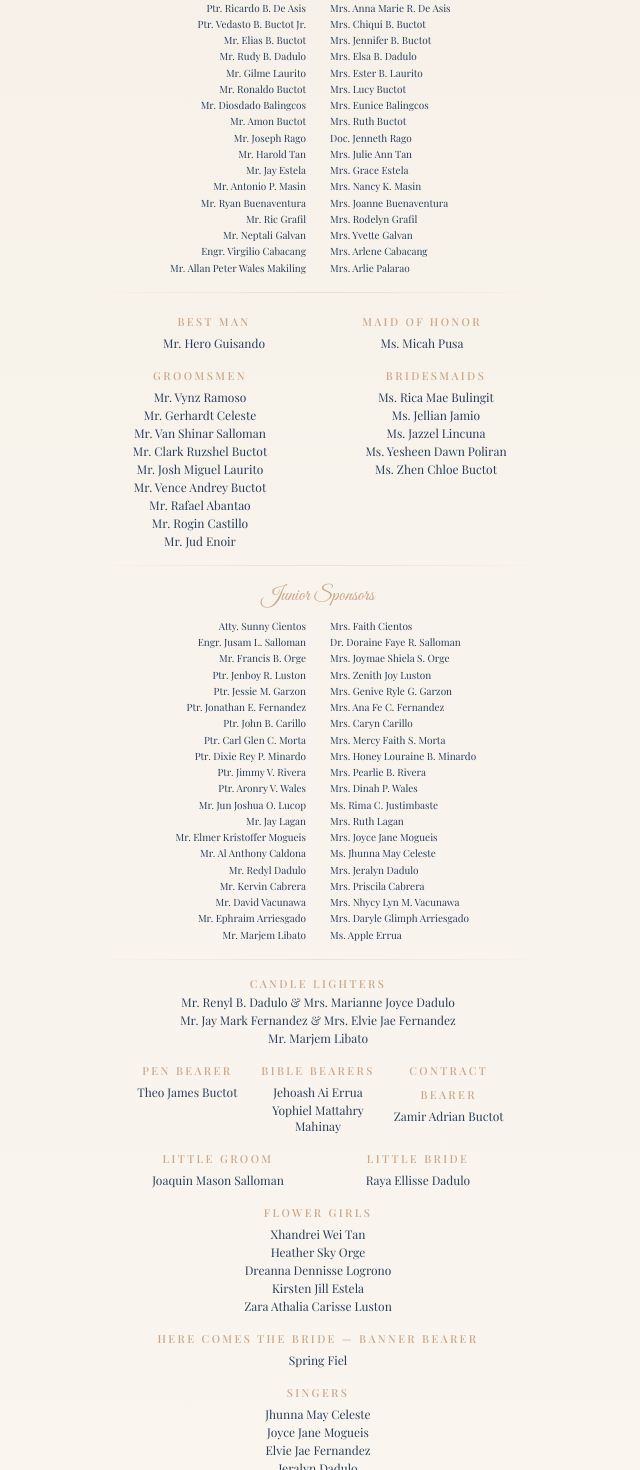
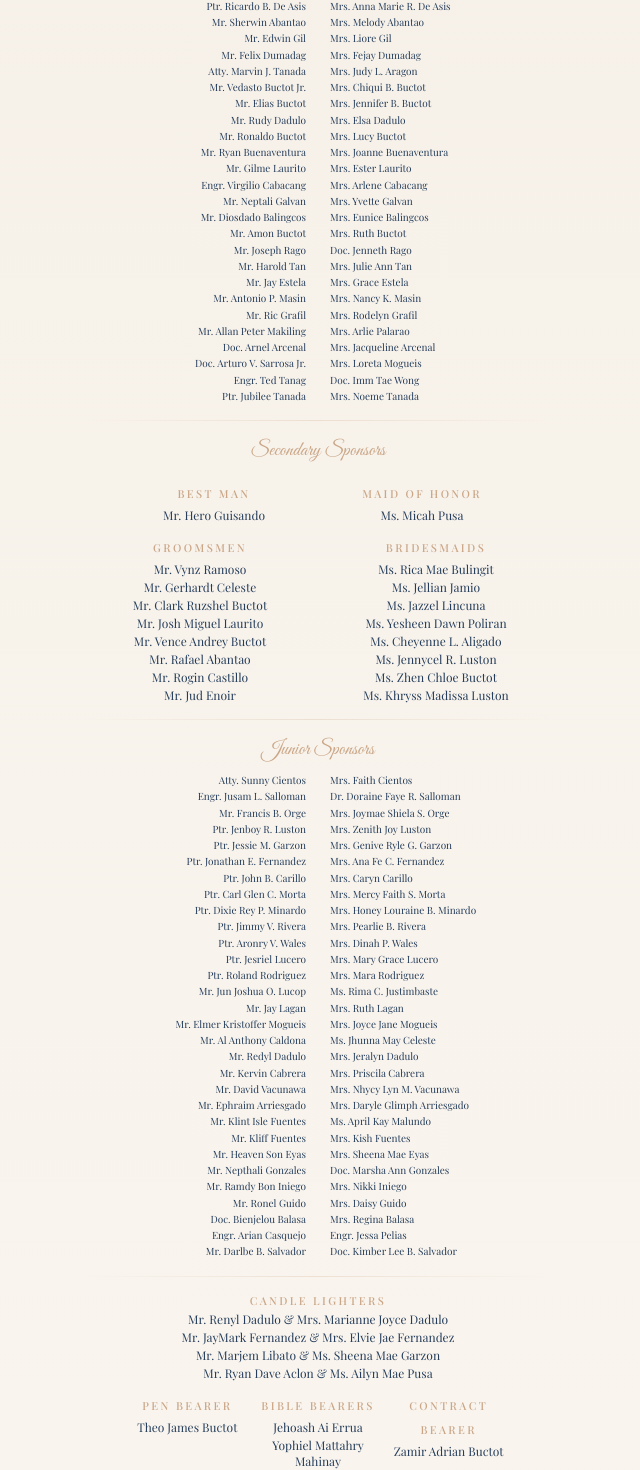
Before and after one commit to Japh09066/wedding-invitation, a Next.js app: page / in a window 1280 px wide. Shown: the part 6017-7487 px from the top of the page, without its empty margins (322-962 px from the left). Built offline with nearby package versions, Linux system fonts and the light colour scheme; no server answers; a web font is replaced by a local one.

Commit message:
Update entourage: expanded principal sponsors, secondary sponsors, candle lighters, flower girls, banner bearer, singers

```diff
--- a/app/components/EntourageSection.tsx
+++ b/app/components/EntourageSection.tsx
@@ -29,10 +29,11 @@ const parentsBride = [
 const officiatingMinisters = [
   'Pastor Joer Barlizo',
   'Pastor Nicanor Buo',
-  'Pastor Mariano Salloman',
 ];
 
 const ninongs = [
+  'Ptr. Mariano R. Salloman Jr.',
+  'Ptr. Benjamin S. Mahinay Jr.',
   'Ptr. Nicolas L. Palarao',
   'Ptr. Bartman M. Barrientos',
   'Ptr. Apolonio A. Pastera',
@@ -40,31 +41,40 @@ const ninongs = [
   'Ptr. Jacob A. Suarez',
   'Ptr. Isaias Guisando',
   'Ptr. Glen Siega',
-  'Ptr. Benjamin Mahinay',
   'Ptr. Nicanor M. Buo',
-  'Ptr. Moses Corro',
+  'Ptr. Moses A. Corro',
   'Ptr. Jonathan Muralla',
   'Ptr. Emmanuel Paul C. Barcenas',
   'Ptr. Ricardo B. De Asis',
-  'Ptr. Vedasto B. Buctot Jr.',
-  'Mr. Elias B. Buctot',
-  'Mr. Rudy B. Dadulo',
+  'Mr. Sherwin Abantao',
+  'Mr. Edwin Gil',
+  'Mr. Felix Dumadag',
+  'Atty. Marvin J. Tanada',
+  'Mr. Vedasto Buctot Jr.',
+  'Mr. Elias Buctot',
+  'Mr. Rudy Dadulo',
+  'Mr. Ronaldo Buctot',
+  'Mr. Ryan Buenaventura',
   'Mr. Gilme Laurito',
-  'Mr. Ronaldo Buctot',
+  'Engr. Virgilio Cabacang',
+  'Mr. Neptali Galvan',
   'Mr. Diosdado Balingcos',
   'Mr. Amon Buctot',
   'Mr. Joseph Rago',
   'Mr. Harold Tan',
   'Mr. Jay Estela',
   'Mr. Antonio P. Masin',
-  'Mr. Ryan Buenaventura',
   'Mr. Ric Grafil',
-  'Mr. Neptali Galvan',
-  'Engr. Virgilio Cabacang',
-  'Mr. Allan Peter Wales Makiling',
+  'Mr. Allan Peter Makiling',
+  'Doc. Arnel Arcenal',
+  'Doc. Arturo V. Sarrosa Jr.',
+  'Engr. Ted Tanag',
+  'Ptr. Jubilee Tanada',
 ];
 
 const ninangs = [
+  'Mrs. Leah A. Salloman',
+  'Mrs. Edna B. Celeste',
   'Mrs. Charity L. Palarao',
   'Mrs. Rexy Barrientos',
   'Mrs. Gladys Blaine A. Pastera',
@@ -72,28 +82,35 @@ const ninangs = [
   'Mrs. Nellie L. Suarez',
   'Mrs. Visminda Guisando',
   'Mrs. Marivic M. Siega',
-  'Mrs. Edna Celeste',
   'Mrs. Annabelle A. Buo',
   'Mrs. Gercel D. Corro',
   'Mrs. Rizalie Grace Muralla',
   'Mrs. Naresh M. Barcenas',
   'Mrs. Anna Marie R. De Asis',
+  'Mrs. Melody Abantao',
+  'Mrs. Liore Gil',
+  'Mrs. Fejay Dumadag',
+  'Mrs. Judy L. Aragon',
   'Mrs. Chiqui B. Buctot',
   'Mrs. Jennifer B. Buctot',
-  'Mrs. Elsa B. Dadulo',
-  'Mrs. Ester B. Laurito',
+  'Mrs. Elsa Dadulo',
   'Mrs. Lucy Buctot',
+  'Mrs. Joanne Buenaventura',
+  'Mrs. Ester Laurito',
+  'Mrs. Arlene Cabacang',
+  'Mrs. Yvette Galvan',
   'Mrs. Eunice Balingcos',
   'Mrs. Ruth Buctot',
   'Doc. Jenneth Rago',
   'Mrs. Julie Ann Tan',
   'Mrs. Grace Estela',
   'Mrs. Nancy K. Masin',
-  'Mrs. Joanne Buenaventura',
   'Mrs. Rodelyn Grafil',
-  'Mrs. Yvette Galvan',
-  'Mrs. Arlene Cabacang',
   'Mrs. Arlie Palarao',
+  'Mrs. Jacqueline Arcenal',
+  'Mrs. Loreta Mogueis',
+  'Doc. Imm Tae Wong',
+  'Mrs. Noeme Tanada',
 ];
 
 const bestMan = 'Mr. Hero Guisando';
@@ -102,7 +119,6 @@ const maidOfHonor = 'Ms. Micah Pusa';
 const groomsmen = [
   'Mr. Vynz Ramoso',
   'Mr. Gerhardt Celeste',
-  'Mr. Van Shinar Salloman',
   'Mr. Clark Ruzshel Buctot',
   'Mr. Josh Miguel Laurito',
   'Mr. Vence Andrey Buctot',
@@ -116,7 +132,10 @@ const bridesmaids = [
   'Ms. Jellian Jamio',
   'Ms. Jazzel Lincuna',
   'Ms. Yesheen Dawn Poliran',
+  'Ms. Cheyenne L. Aligado',
+  'Ms. Jennycel R. Luston',
   'Ms. Zhen Chloe Buctot',
+  'Ms. Khryss Madissa Luston',
 ];
 
 const juniorNinongs = [
@@ -131,6 +150,8 @@ const juniorNinongs = [
   'Ptr. Dixie Rey P. Minardo',
   'Ptr. Jimmy V. Rivera',
   'Ptr. Aronry V. Wales',
+  'Ptr. Jesriel Lucero',
+  'Ptr. Roland Rodriguez',
   'Mr. Jun Joshua O. Lucop',
   'Mr. Jay Lagan',
   'Mr. Elmer Kristoffer Mogueis',
@@ -139,7 +160,15 @@ const juniorNinongs = [
   'Mr. Kervin Cabrera',
   'Mr. David Vacunawa',
   'Mr. Ephraim Arriesgado',
-  'Mr. Marjem Libato',
+  'Mr. Klint Isle Fuentes',
+  'Mr. Kliff Fuentes',
+  'Mr. Heaven Son Eyas',
+  'Mr. Nepthali Gonzales',
+  'Mr. Ramdy Bon Iniego',
+  'Mr. Ronel Guido',
+  'Doc. Bienjelou Balasa',
+  'Engr. Arian Casquejo',
+  'Mr. Darlbe B. Salvador',
 ];
 
 const juniorNinangs = [
@@ -154,6 +183,8 @@ const juniorNinangs = [
   'Mrs. Honey Louraine B. Minardo',
   'Mrs. Pearlie B. Rivera',
   'Mrs. Dinah P. Wales',
+  'Mrs. Mary Grace Lucero',
+  'Mrs. Mara Rodriguez',
   'Ms. Rima C. Justimbaste',
   'Mrs. Ruth Lagan',
   'Mrs. Joyce Jane Mogueis',
@@ -162,13 +193,22 @@ const juniorNinangs = [
   'Mrs. Priscila Cabrera',
   'Mrs. Nhycy Lyn M. Vacunawa',
   'Mrs. Daryle Glimph Arriesgado',
-  'Ms. Apple Errua',
+  'Ms. April Kay Malundo',
+  'Mrs. Kish Fuentes',
+  'Mrs. Sheena Mae Eyas',
+  'Doc. Marsha Ann Gonzales',
+  'Mrs. Nikki Iniego',
+  'Mrs. Daisy Guido',
+  'Mrs. Regina Balasa',
+  'Engr. Jessa Pelias',
+  'Doc. Kimber Lee B. Salvador',
 ];
 
 const candleLighters = [
-  { male: 'Mr. Renyl B. Dadulo', female: 'Mrs. Marianne Joyce Dadulo' },
-  { male: 'Mr. Jay Mark Fernandez', female: 'Mrs. Elvie Jae Fernandez' },
-  { male: 'Mr. Marjem Libato', female: '' },
+  { male: 'Mr. Renyl Dadulo', female: 'Mrs. Marianne Joyce Dadulo' },
+  { male: 'Mr. JayMark Fernandez', female: 'Mrs. Elvie Jae Fernandez' },
+  { male: 'Mr. Marjem Libato', female: 'Ms. Sheena Mae Garzon' },
+  { male: 'Mr. Ryan Dave Aclon', female: 'Ms. Ailyn Mae Pusa' },
 ];
 
 const penBearer = 'Theo James Buctot';
@@ -180,18 +220,16 @@ const littleBride = 'Raya Ellisse Dadulo';
 const flowerGirls = [
   'Xhandrei Wei Tan',
   'Heather Sky Orge',
-  'Dreanna Dennisse Logrono',
+  'Dreanna Dennisse Logroño',
   'Kirsten Jill Estela',
+  'Joannah Ziah Fernandez',
   'Zara Athalia Carisse Luston',
 ];
 
-const bannerBearer = 'Spring Fiel';
+const bannerBearer = 'Spring Fiel / Apple Errua';
 
 const singers = [
-  'Jhunna May Celeste',
-  'Joyce Jane Mogueis',
-  'Elvie Jae Fernandez',
-  'Jeralyn Dadulo',
+  'The Cousins',
   'Lovely Bayer',
 ];
 
@@ -270,6 +308,11 @@ export default function EntourageSection() {
           </motion.div>
 
           <span className={sectionRule + " my-4 mx-12"} />
+
+          {/* ===== SECONDARY SPONSORS HEADING ===== */}
+          <motion.div {...fadeUp(0.12)} className="text-center mb-4">
+            <h3 className={callig + " text-lg sm:text-xl leading-tight"}>Secondary Sponsors</h3>
+          </motion.div>
 
           {/* ===== BEST MAN | MAID OF HONOR ===== */}
           <motion.div {...fadeUp(0.13)} className="grid grid-cols-2 gap-4 sm:gap-8 max-w-sm mx-auto mb-3">
```
